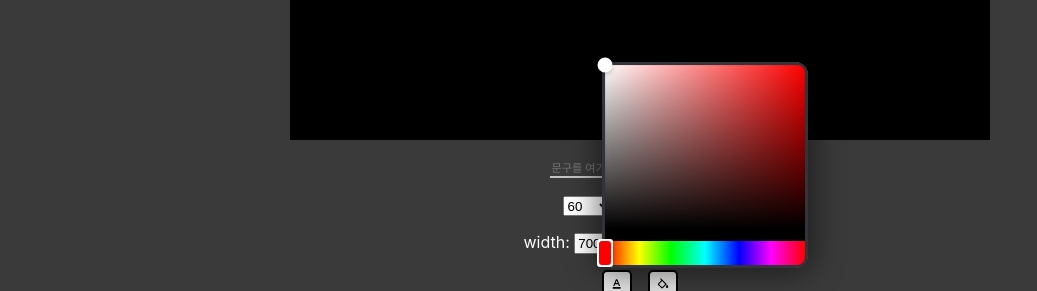
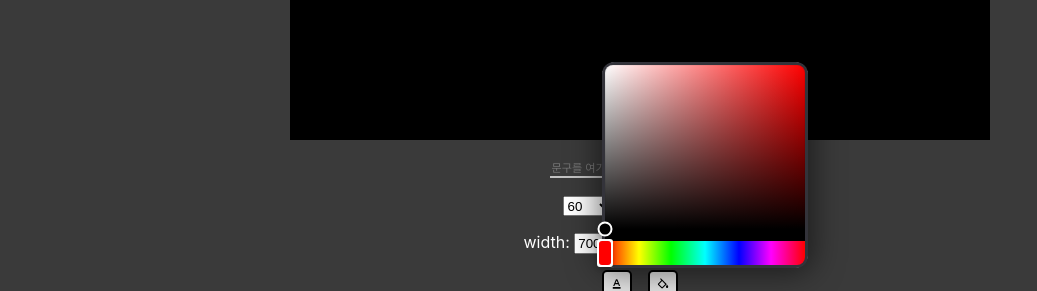
Before and after one commit to Bam-j/Thumbnail-Maker, a React (Create React App) app: page / in a window 1280 px wide. Both pictures are taken after a click on the button 617 px from the left and 570 px from the top of the page. Shown: the part 285-576 px from the top of the page, without its empty margins (0-1037 px from the left). Built offline with nearby package versions, Linux system fonts and the light colour scheme.

Commit message:
컬러픽커로 텍스트와 배경색 변경 구현

```diff
--- a/src/components/Buttons/ColorPickerButtons/BgColorPickerButton.jsx
+++ b/src/components/Buttons/ColorPickerButtons/BgColorPickerButton.jsx
@@ -34,7 +34,7 @@ export const BgColorPickerButton = () => {
         <BiColorFill />
       </Button>
 
-      {isClick && <ColorPicker />}
+      {isClick && <ColorPicker buttonType={'background'}/>}
     </ColorPickerWrapper>
   );
 };
--- a/src/components/Buttons/ColorPickerButtons/FontColorPickerButton.jsx
+++ b/src/components/Buttons/ColorPickerButtons/FontColorPickerButton.jsx
@@ -36,7 +36,7 @@ export const FontColorPickerButton = () => {
         <BiFontColor />
       </Button>
 
-      {isClick && <ColorPicker ref={colorPickRef}/>}
+      {isClick && <ColorPicker buttonType={'font'}/>}
     </ColorPickerWrapper>
   );
 };
--- a/src/components/Tools/ColorPicker.jsx
+++ b/src/components/Tools/ColorPicker.jsx
@@ -1,15 +1,30 @@
 import styled from 'styled-components';
 import { HexColorPicker } from 'react-colorful';
-import React, { useState } from "react";
+import { useContext, useState } from 'react';
 import './../../styles/conponents/Tools/ColorPicker.scss';
+import { ThumbnailContentsContext } from '../../contexts/thumbnailContents';
 
-export const ColorPicker = () => {
-  const [color, setColor] = useState('#ffffff');
+export const ColorPicker = ({ buttonType }) => {
+  const [selectedColor, setSelectedColor] = useState();
+  const { actions } = useContext(ThumbnailContentsContext);
+
+  const changeColor = (color) => {
+    setSelectedColor(color);
+
+    if (buttonType === 'background') {
+      actions.setBackgroundColor(selectedColor);
+    } else {
+      actions.setTextColor(selectedColor);
+    }
+  };
 
   return (
-      <ColorPickerBox className={'color-picker-box'}>
-        <HexColorPicker color={color} onChange={setColor} prefixed/>
-      </ColorPickerBox>
+    <ColorPickerBox className={'color-picker-box'}>
+      <HexColorPicker
+        color={selectedColor}
+        onChange={changeColor}
+      />
+    </ColorPickerBox>
   );
 };
 
--- a/src/components/Tools/TextInput.jsx
+++ b/src/components/Tools/TextInput.jsx
@@ -15,7 +15,7 @@ export const TextInput = () => {
     'Courier',
     'Noto Sans KR',
   ];
-  const { state, actions } = useContext(ThumbnailContentsContext);
+  const { actions } = useContext(ThumbnailContentsContext);
 
   const handleChange = e => {
     actions.setText(e.target.value);
```
